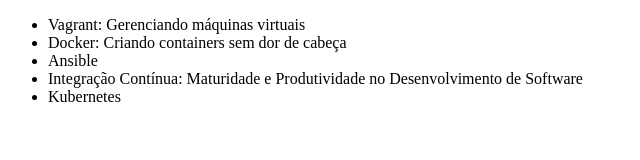
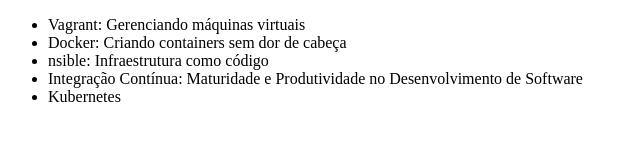
Before and after one commit to JuliaRebecaa/alura-git, a plain HTML site: page index.html in a window 1280 px wide. Shown: the whole page, without its empty margins (0-640 px from the left). Drawn offline with Linux system fonts and the light colour scheme.

Commit message:
Mudança de nome ansible

```diff
--- a/index.html
+++ b/index.html
@@ -8,7 +8,7 @@
     <ul>
         <li>Vagrant: Gerenciando máquinas virtuais</li>
         <li>Docker: Criando containers sem dor de cabeça</li>
-        <li>Ansible</li>
+        <li>nsible: Infraestrutura como código</li>
         <li>Integração Contínua: Maturidade e Produtividade no Desenvolvimento de Software</li>
         <li>Kubernetes</li>
     </ul>
```
